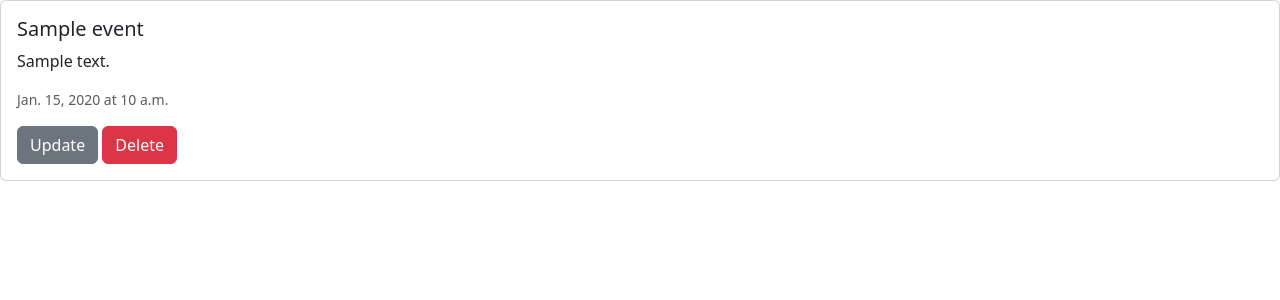
After one commit to shenghuang-afk/Fargo-Area-Event-Discovery, a Django app: page /user-events/ in a window 1280 px wide. The commit adds this page. Shown: the top 300 px of the page. Run offline with Django 5.2, Linux system fonts and the light colour scheme; a user stored in the database is signed in; tables that the repository leaves empty hold one stand-in row (values such as "Sample post").

Commit message:
created user_events page

```diff
--- a/fargo_area_event_discovery/urls.py
+++ b/fargo_area_event_discovery/urls.py
@@ -25,4 +25,5 @@ urlpatterns = [
     path('add-event/', views.add_event, name='addEvent'),
     path('update-event/<int:pk>/', views.update_event, name='updateEvent'),
     path('register/', include("registration.urls")),
+    path('delete-event/<int:pk>/', views.delete_event, name='deleteEvent')
 ]
--- a/website/models.py
+++ b/website/models.py
@@ -31,12 +31,13 @@ class Event(models.Model):
 
     event_id = models.AutoField(primary_key=True)
     event_name = models.CharField(max_length=255)
-    event_date = models.DateTimeField()
+    event_date = models.DateField()
+    event_time = models.TimeField(null=True, blank=True)
     event_location = models.CharField(max_length=255)
     event_category = models.CharField(max_length=50, choices=categories)
     event_description = models.TextField(default="")
 
-    is_approved = models.BooleanField(default=False)
+    # is_approved = models.BooleanField(default=False)
 
     latitude = models.FloatField(blank=True, null=True)
     longitude = models.FloatField(blank=True, null=True)
--- a/website/templates/website/addEvent.html
+++ b/website/templates/website/addEvent.html
@@ -15,6 +15,10 @@
         <div class="form-group">
             <label for="event_date">Event Date</label>
             <input type="date" class="form-control" id="event_date" name="event_date" required>
+        </div>
+        <div class="form-group">
+            <label for="event_time">Event Time</label>
+            <input type="time" class="form-control" id="event_time" name="event_time" required>
         </div>
         <div class="form-group">
             <label for="event_location">Event Location</label>
--- a/website/templates/website/updateEvent.html
+++ b/website/templates/website/updateEvent.html
@@ -16,6 +16,10 @@
     <div class="form-group">
         <label for="event_date">Event Date</label>
         <input type="date" class="form-control" id="event_date" name="event_date" value="{{ event.event_date }}" required>
+    </div>
+    <div class="form-group">
+        <label for="event_time">Event Time</label>
+        <input type="time" class="form-control" id="event_time" name="event_time" value="{{ event.event_time }}" required>
     </div>
     <div class="form-group">
         <label for="event_location">Event Location</label>
--- /dev/null
+++ b/website/templates/website/userEvents.html
@@ -0,0 +1,22 @@
+<link href="https://cdn.jsdelivr.net/npm/bootstrap@5.3.8/dist/css/bootstrap.min.css" rel="stylesheet" integrity="sha384-sRIl4kxILFvY47J16cr9ZwB07vP4J8+LH7qKQnuqkuIAvNWLzeN8tE5YBujZqJLB" crossorigin="anonymous">
+
+
+{% if user.is_authenticated %}
+    {% if events %}
+        {% for event in events %}
+        <div class="card mb-3">
+            <div class="card-body">
+                <h5 class="card-title">{{ event.event_name }}</h5>
+                <p class="card-text">{{ event.event_description }}</p>
+                <p class="card-text"><small class="text-muted">{{ event.event_date }} at {{ event.event_time }}</small></p>
+                <a class="btn btn-secondary" href="{% url 'updateEvent' event.event_id %}">Update</a>
+                <a class="btn btn-danger" href="{% url 'deleteEvent' event.event_id %}">Delete</a>
+            </div>
+        </div>
+        {% endfor %}
+    {% else %}
+        <p>No events found.</p>
+    {% endif %}
+{% else %}
+    <p>Please log in to view your events.</p>
+{% endif %}
--- a/website/urls.py
+++ b/website/urls.py
@@ -7,4 +7,5 @@ urlpatterns = [
     path('event/<int:event_id>/status/<str:status>/', views.update_event_status, name='update_event_status'),
     path('login/', views.login_user, name='login'),
     path('logout/', views.logout_user, name='logout'),
+    path('user-events/', views.user_events, name='user_events'),
 ]
--- a/website/views.py
+++ b/website/views.py
@@ -80,11 +80,12 @@ def events(request):
     return render(request, 'events.html', event_dict)
 
 # View for all events that current user created
-def user_events(request, user_id):
+def user_events(request):
     if request.user.is_authenticated:
-        user_event_list = Event.objects.filter(event_owner=user_id)
+        user = request.user
+        user_event_list = Event.objects.filter(event_owner=user)
         user_event_dict = {'events': user_event_list}
-        return render(request, 'user_events.html', user_event_dict)
+        return render(request, 'website/userEvents.html', user_event_dict)
     else:
         return redirect('login')
 
@@ -98,19 +99,20 @@ def add_event(request):
             event_location = data.get('event_location')
             event_category = data.get('event_category')
             event_description = data.get('event_description')
+            event_time = data.get('event_time')
 
             # Create a new event instance
             new_event = Event(
                 event_name=event_name,
                 event_date=event_date,
+                event_time=event_time,
                 event_location=event_location,
                 event_category=event_category,
                 event_description=event_description,
                 event_owner=request.user
             )
             new_event.save()
-            # return redirect('user_events', user_id=request.user.id)
-            return redirect('home')
+            return redirect('user_events')
         else:
             return render(request, 'website/addEvent.html')
     else:
@@ -119,10 +121,9 @@ def add_event(request):
 # View for deleting an event
 def delete_event(request, pk):
     if request.user.is_authenticated:
-        event = get_object_or_404(Event, id=pk, event_owner=request.user)
+        event = get_object_or_404(Event, event_id=pk, event_owner=request.user)
         event.delete()
-        # return redirect('user_events', user_id=request.user.id)
-        return redirect('home')
+        return redirect('user_events')
     else:
         return redirect('login')
 
@@ -135,12 +136,13 @@ def update_event(request, pk):
             data = request.POST
             event.event_name = data.get('event_name')
             event.event_date = data.get('event_date')
+            event.event_time = data.get('event_time')
             event.event_location = data.get('event_location')
             event.event_category = data.get('event_category')
             event.event_description = data.get('event_description')
             event.save()
             messages.success(request, "Event updated successfully.")
-            return redirect('home')
+            return redirect('user_events')
         else:
             # Display form with existing event data
             context = {'event': event}
```
Also changed, not shown: website/migrations/0003_remove_event_is_approved_event_event_time_and_more.py (added).
